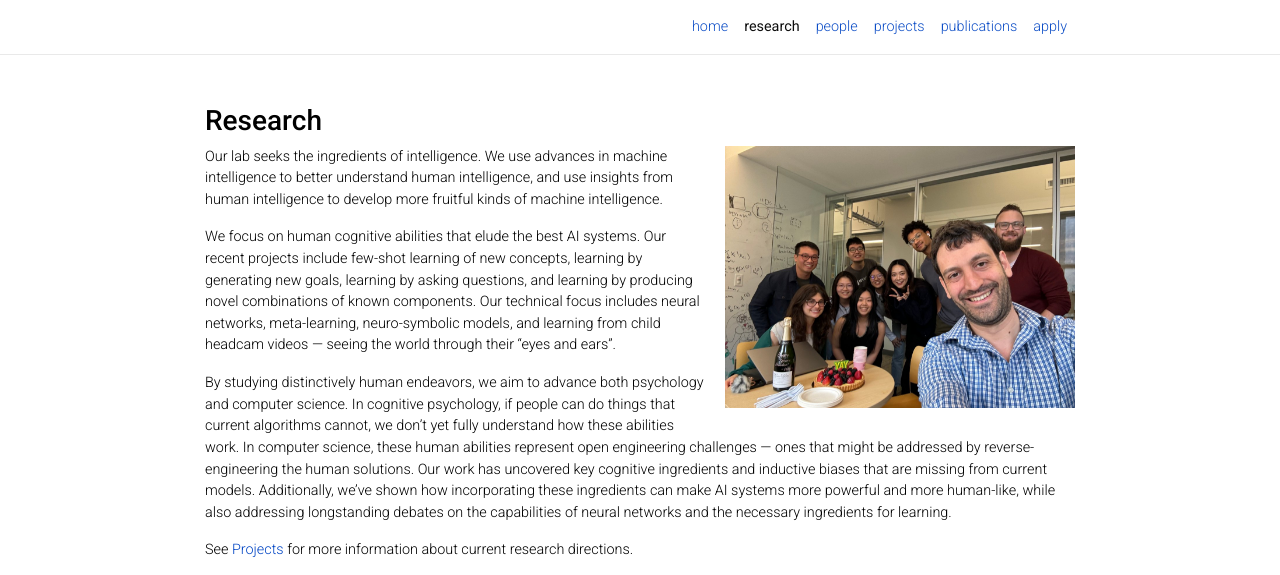
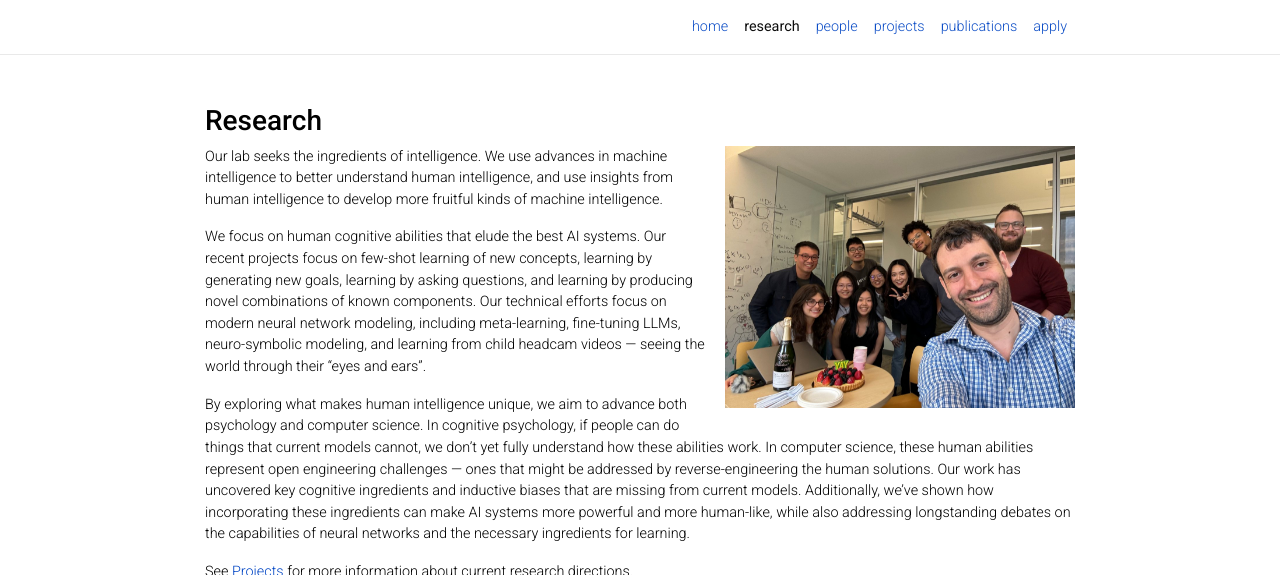
Before and after one commit to lake-lab/lake-lab.github.io, a Jekyll site: the page built from _pages/research.md, in a window 1280 px wide and 1006 px high, cut to the strip 0-575 px from the top of the window. Built offline with Jekyll 4.4.1, drawn with Linux system fonts in a browser that asks for light colours; nearby versions of some CDN libraries; comment, search, counter and statistics services are not loaded; a style sheet for code colours, icons or effects is not loaded.

Commit message:
small typos

```diff
--- a/_pages/research.md
+++ b/_pages/research.md
@@ -10,9 +10,9 @@ id: 1
 <img class="fig" src="/images/lab-celebrate.jpg" width="350">
 Our lab seeks the ingredients of intelligence. We use advances in machine intelligence to better understand human intelligence, and use insights from human intelligence to develop more fruitful kinds of machine intelligence.
 
-We focus on human cognitive abilities that elude the best AI systems. Our recent projects include few-shot learning of new concepts, learning by generating new goals, learning by asking questions, and learning by producing novel combinations of known components. Our technical focus includes neural networks, meta-learning, neuro-symbolic models, and learning from child headcam videos --- seeing the world through their “eyes and ears”.
+We focus on human cognitive abilities that elude the best AI systems. Our recent projects focus on few-shot learning of new concepts, learning by generating new goals, learning by asking questions, and learning by producing novel combinations of known components. Our technical efforts focus on modern neural network modeling, including meta-learning, fine-tuning LLMs, neuro-symbolic modeling, and learning from child headcam videos --- seeing the world through their "eyes and ears".
 
-By studying distinctively human endeavors, we aim to advance both psychology and computer science. In cognitive psychology, if people can do things that current algorithms cannot, we don’t yet fully understand how these abilities work. In computer science, these human abilities represent open engineering challenges — ones that might be addressed by reverse-engineering the human solutions. Our work has uncovered key cognitive ingredients and inductive biases that are missing from current models. Additionally, we’ve shown how incorporating these ingredients can make AI systems more powerful and more human-like, while also addressing longstanding debates on the capabilities of neural networks and the necessary ingredients for learning.
+By exploring what makes human intelligence unique, we aim to advance both psychology and computer science. In cognitive psychology, if people can do things that current models cannot, we don't yet fully understand how these abilities work. In computer science, these human abilities represent open engineering challenges --- ones that might be addressed by reverse-engineering the human solutions. Our work has uncovered key cognitive ingredients and inductive biases that are missing from current models. Additionally, we've shown how incorporating these ingredients can make AI systems more powerful and more human-like, while also addressing longstanding debates on the capabilities of neural networks and the necessary ingredients for learning.
 
 See [Projects](/projects/) for more information about current research directions.
 <br><br>
```
Also changed, not shown: _pages/apply.md (+1 -1 lines).
